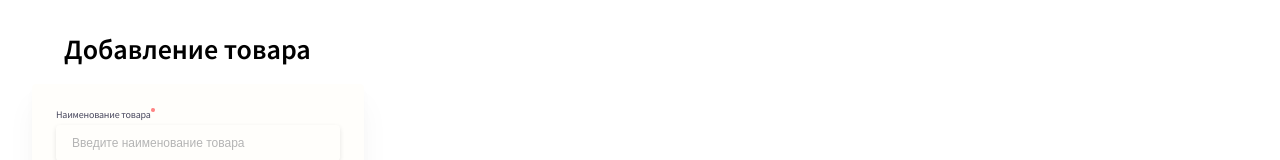
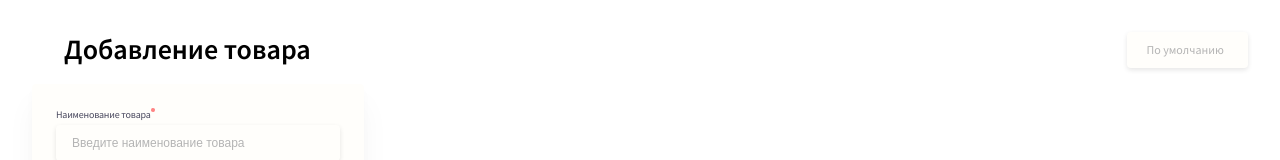
Before and after one commit to AlinaProzak2021/Adding-removing-products, a Vue app: page / in a window 1280 px wide. Shown: the top 160 px of the page. Built offline with nearby package versions, Linux system fonts and the light colour scheme.

Commit message:
added choice of sorting products

```diff
--- a/src/components/home.vue
+++ b/src/components/home.vue
@@ -4,7 +4,11 @@
       <div class="main-page__header">
         <div class="main-page__title">Добавление товара</div>
         <div class="main-page__sort">
-          <!-- <selectShort></selectShort> -->
+          <selectShort
+            :options="options"
+            @select="shorting"
+            :selected="selected"
+          ></selectShort>
         </div>
       </div>
       <div class="main-page__add-new-product">
@@ -29,42 +33,38 @@
 <script>
 import formAdd from "./formAddProduct.vue";
 import product from "./product.vue";
-// import selectShort from "./selectShort.vue";
+import selectShort from "./v-select.vue";
 import { mapMutations, mapState } from "vuex";
 export default {
   name: "Home-page",
   components: {
     formAdd,
     product,
+    selectShort,
   },
-  // data() {
-  //   return {
-  //     shorts: [
-  //       {
-  //         title: "По умолчанию",
-  //         short: 0,
-  //       },
-  //       {
-  //         title: "По возрастанию",
-  //         value: 1,
-  //       },
-  //       {
-  //         title: "По убыванию",
-  //         value: 2,
-  //       },
-  //       {
-  //         title: "По названию",
-  //         value: 3,
-  //       },
-  //     ],
-  //     selectedShort: "",
-  //     shorts_: [
-  //       this.shortProductsIncrease(),
-  //       this.shortProductsDescending(),
-  //       this.shortProductsByTitile(),
-  //     ],
-  //   };
-  // },
+  data() {
+    return {
+      selected: "По умолчанию",
+      options: [
+        {
+          title: "По умолчанию",
+          short: 0,
+        },
+        {
+          title: "По возрастанию",
+          value: 1,
+        },
+        {
+          title: "По убыванию",
+          value: 2,
+        },
+        {
+          title: "По названию",
+          value: 3,
+        },
+      ],
+    };
+  },
   methods: {
     ...mapMutations(["deleteProductCard", "shortProductsIncrease"]),
     deleteProduct(index) {
@@ -80,13 +80,23 @@ export default {
     shortProductsByTitile() {
       this.productCards.sort((a, b) => (a.title < b.title ? 1 : -1));
     },
-    // selectShort(option) {
-    //   if (option.value >= 1) {
-    //     this.shorts_[option.value];
-    //   } else {
-    //     console.log("сортировка по умолчанию");
-    //   }
-    // },
+    shorting(option) {
+      this.selected = option.title;
+      switch (option.value) {
+        case 0:
+          console.log("По умолчанию!");
+          break;
+        case 1:
+          this.shortProductsIncrease();
+          break;
+        case 2:
+          this.shortProductsDescending();
+          break;
+        case 3:
+          this.shortProductsByTitile();
+          break;
+      }
+    },
   },
   computed: {
     ...mapState(["productList"]),
--- /dev/null
+++ b/src/components/v-select.vue
@@ -0,0 +1,85 @@
+<template>
+  <div class="select-short">
+    <p class="selected" @click="areOptionsVisible = !areOptionsVisible">
+      {{ selected }}
+    </p>
+    <div class="options" v-if="areOptionsVisible">
+      <p
+        v-for="option in options"
+        :key="option.short"
+        @click="selectOption(option)"
+      >
+        {{ option.title }}
+      </p>
+    </div>
+  </div>
+</template>
+<script>
+export default {
+  name: "select-short",
+  props: {
+    options: {
+      type: Array,
+      default() {
+        return [];
+      },
+    },
+    selected: {
+      type: String,
+      default() {
+        return "По умолчанию";
+      },
+    },
+  },
+  data() {
+    return {
+      areOptionsVisible: false,
+    };
+  },
+  methods: {
+    selectOption(option) {
+      this.$emit("select", option);
+      this.areOptionsVisible = false;
+    },
+  },
+};
+</script>
+<style lang="scss" scoped>
+p {
+  margin: 0;
+  padding-left: 20px;
+  font-style: normal;
+  font-weight: 400;
+  font-size: 12px;
+  line-height: 15px;
+  color: #b4b4b4;
+  width: 100%;
+}
+.select-short {
+  width: 121.49px;
+  font-size: 12px;
+  height: 36px;
+  background: #fffefb;
+  box-shadow: 0px 2px 5px rgba(0, 0, 0, 0.1);
+  border-radius: 4px;
+  cursor: pointer;
+  position: relative;
+    z-index: 1000;
+}
+.selected {
+  position: absolute;
+  top: 10px;
+  z-index: 1000;
+}
+.options {
+  position: absolute;
+  top: 30px;
+  background: #fffefb;
+  box-shadow: 0px 2px 5px rgba(0, 0, 0, 0.1);
+  width: 100%;
+  p:hover {
+    background: #8a2be2;
+    color: white;
+  }
+}
+</style>
```
Also changed, not shown: src/components/selectShort.vue (deleted, +0 -13 lines).
